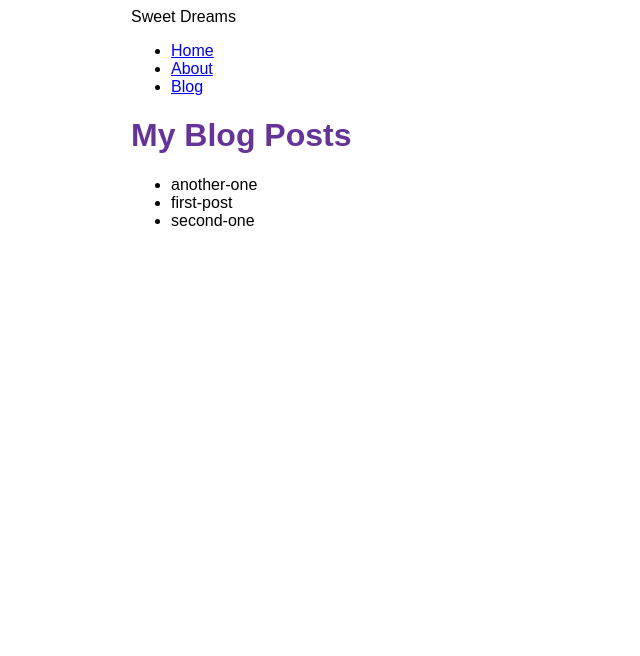
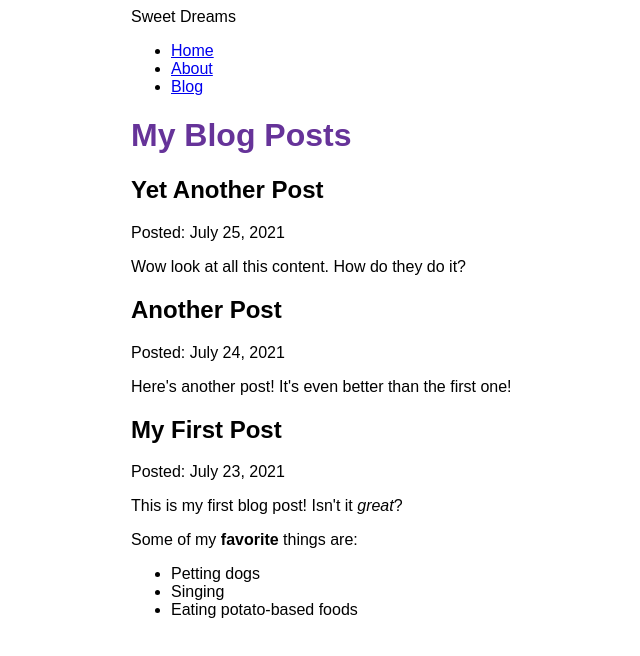
Before and after one commit to iCarambaaa/Gatsby-Blog, a Gatsby site: page /blog in a window 1280 px wide. Shown: the whole page, without its empty margins (259-899 px from the left). Built offline with nearby package versions, Linux system fonts and the light colour scheme; Gatsby itself is replaced by a stand-in of ours.

Commit message:
part 5 finished

```diff
--- a/blogs/another-one.mdx
+++ b/blogs/another-one.mdx
@@ -0,0 +1,6 @@
+---
+title: "Yet Another Post"
+date: "2021-07-25"
+---
+
+Wow look at all this content. How do they do it?
--- a/blogs/first-post.mdx
+++ b/blogs/first-post.mdx
@@ -0,0 +1,12 @@
+---
+title: "My First Post"
+date: "2021-07-23"
+---
+
+This is my first blog post! Isn't it _great_?
+
+Some of my **favorite** things are:
+
+- Petting dogs
+- Singing
+- Eating potato-based foods
--- a/blogs/second-one.mdx
+++ b/blogs/second-one.mdx
@@ -0,0 +1,6 @@
+---
+title: "Another Post"
+date: "2021-07-24"
+---
+
+Here's another post! It's even better than the first one!
--- a/gatsby-config.js
+++ b/gatsby-config.js
@@ -13,5 +13,6 @@ module.exports = {
         path: `${__dirname}/blogs`,
       }
     },
+    "gatsby-plugin-mdx",
   ],
 };
--- a/package.json
+++ b/package.json
@@ -15,8 +15,11 @@
     "clean": "gatsby clean"
   },
   "dependencies": {
+    "@mdx-js/mdx": "^1.6.22",
+    "@mdx-js/react": "^1.6.22",
     "gatsby": "^4.4.0",
     "gatsby-plugin-image": "^2.4.0",
+    "gatsby-plugin-mdx": "^3.4.0",
     "gatsby-plugin-sharp": "^4.4.0",
     "gatsby-source-filesystem": "^4.4.0",
     "react": "^17.0.1",
--- a/src/pages/blog.js
+++ b/src/pages/blog.js
@@ -1,28 +1,36 @@
 import * as React from 'react'
+import { MDXRenderer } from 'gatsby-plugin-mdx'
 import Layout from '../components/layout'
 import { graphql } from 'gatsby'
 
 const BlogPage = ({ data }) => {
     return (
         <Layout pageTitle="My Blog Posts">
-            <ul>
-                {
-                    data.allFile.nodes.map(node => (
-                        <li key={node.name}>
-                            {node.name}
-                        </li>
-                    ))
-                }
-            </ul>
+            {
+                data.allMdx.nodes.map((node) => (
+                    <article key={node.id}>
+                        <h2>{node.frontmatter.title}</h2>
+                        <p>Posted: {node.frontmatter.date}</p>
+                        <MDXRenderer>
+                            {node.body}
+                        </MDXRenderer>
+                    </article>
+                ))
+            }
         </Layout>
     )
 }
 
 export const query = graphql`
-  query {
-    allFile {
+query {
+    allMdx(sort: {fields: frontmatter___date, order: DESC}) {
       nodes {
-        name
+        frontmatter {
+          date(formatString: "MMMM D, YYYY")
+          title
+        }
+        id
+        body
       }
     }
   }
```
Also changed, not shown: 1 other file.
